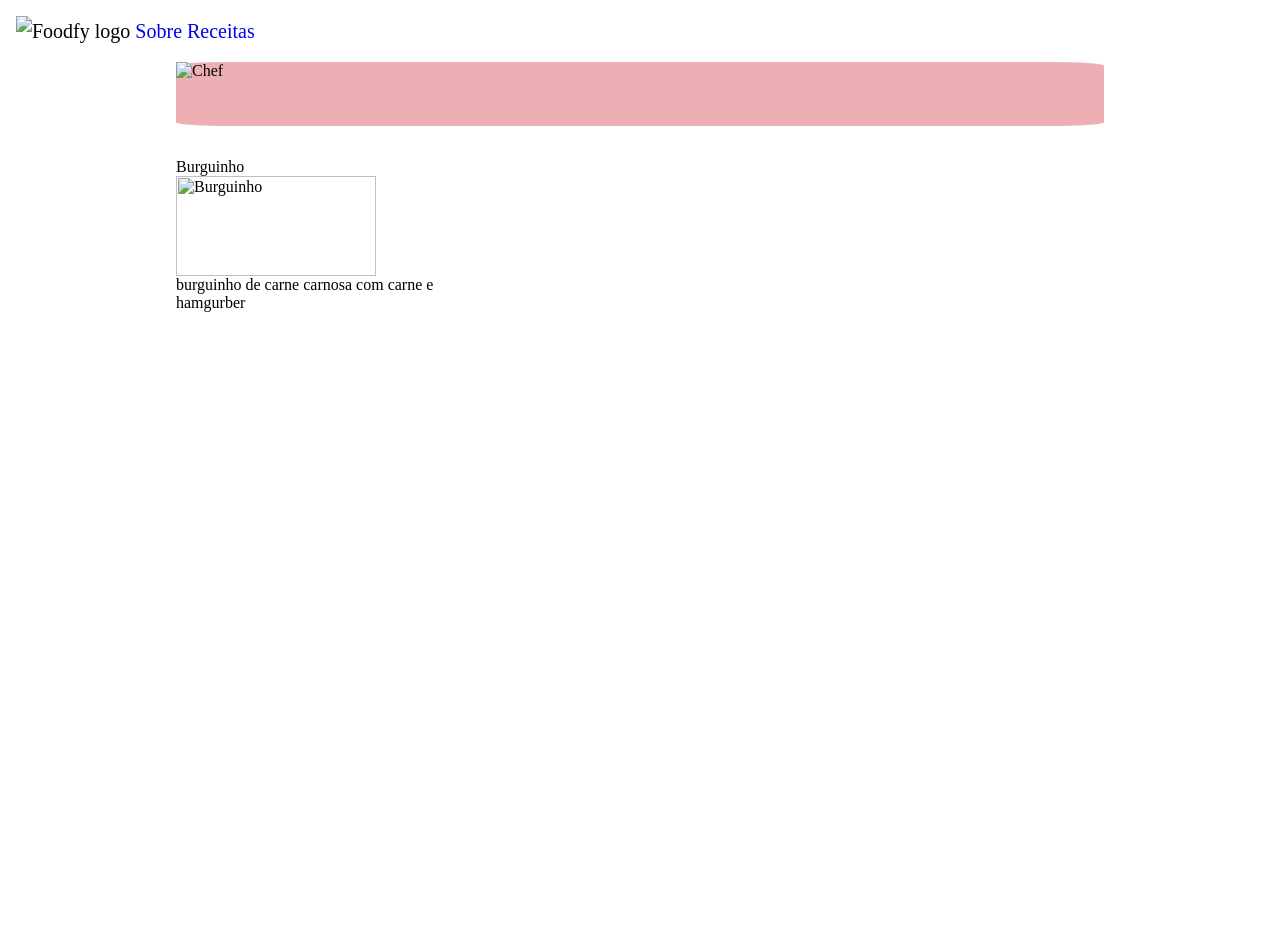
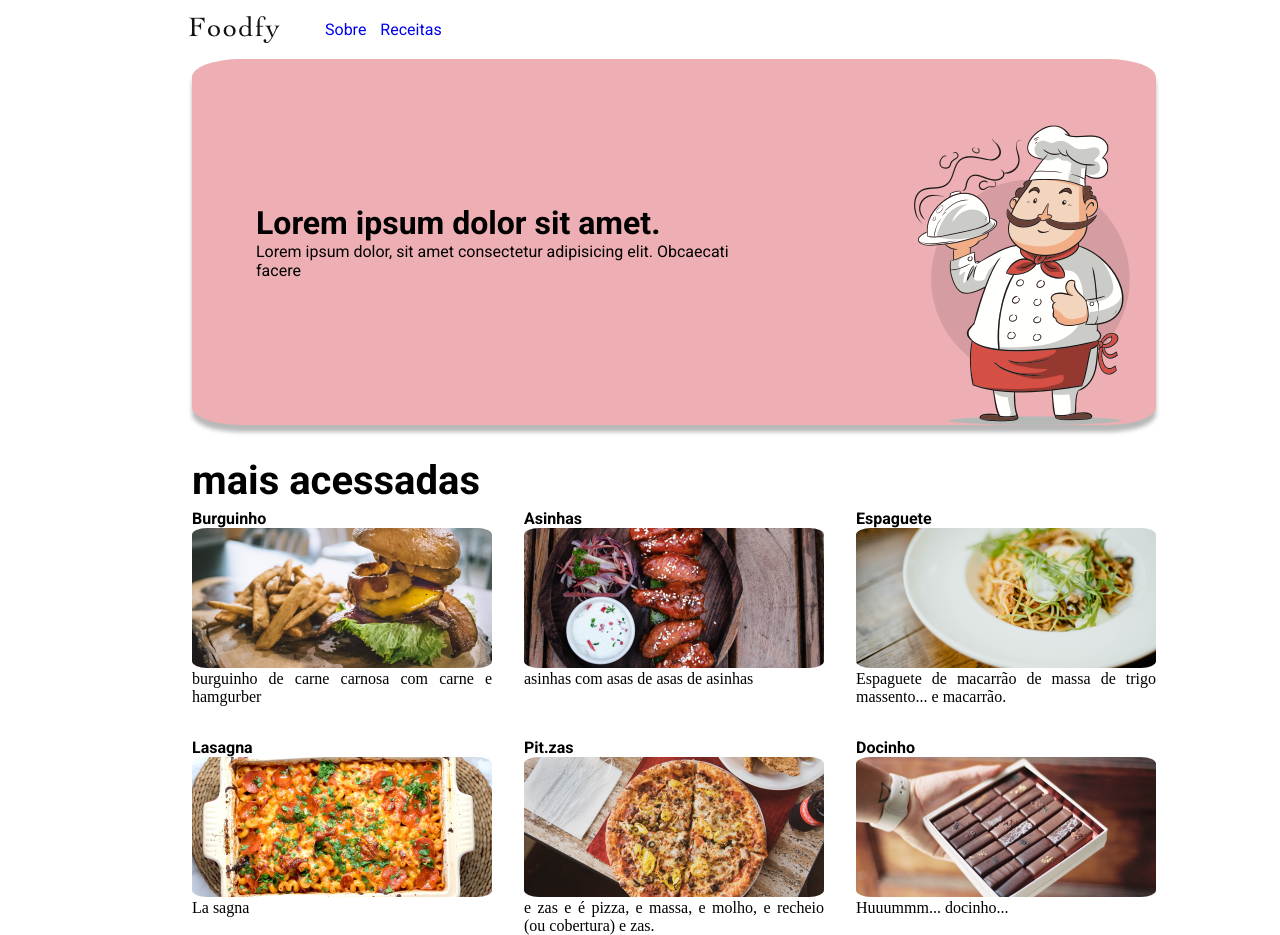
Before and after one commit to Carlos-kaspa/Foodfy, a plain HTML site: page index.html in a window 1280 px wide. Before the commit the page ends 800 px from the top, so only its background shows below. Drawn offline with Linux system fonts and the light colour scheme.

Commit message:
fix: CSS GRID / dev: Pag home e sobre

```diff
--- a/index.html
+++ b/index.html
@@ -1,41 +1,43 @@
 <html>
-
   <head>
-
-    <title> | Foodfy | </title>
-    <link rel="stylesheet" href="styles.css">
-
+    <title>| Foodfy |</title>
+    <link rel="stylesheet" href="styles.css" />
   </head>
 
   <header>
+    <div class="logo">
+      <a href="/index.html"><img src="/layouts/assets/logo.png" alt="Foodfy logo" /></a>
+    </div>
 
-        <div class="header">
-            <img src="/AulaJS/Projetos/Foodfy/layouts/assets/logo.png" alt="Foodfy logo">
-            <a href="/"> Sobre </a>
+    <div class="links">
+      <a href="/Sobre.html"> Sobre </a>
       <a href="/"> Receitas </a>
     </div>
-
   </header>
 
   <div class="wrapper">
-
     <div id="banner">
-            <img src="/AulaJS/Projetos/Foodfy/layouts/assets/chef.png" alt="Chef">
+      <div id="bannerText">
+        <h1>Lorem ipsum dolor sit amet.</h1>
+        <p>
+          Lorem ipsum dolor, sit amet consectetur adipisicing elit. Obcaecati
+          facere
+        </p>
       </div>
 
+      <div id="bannerImg">
+        <img src="/layouts/assets/chef.png" alt="Chef" />
+      </div>
+    </div>
 
+    <div id="message">mais acessadas</div>
 
     <div class="topCards">
-
-
-
       <div class="card">
         <div id="cardTitle">Burguinho</div>
 
         <div id="cardImg">
-
-                    <img src="/AulaJS/Projetos/Foodfy/layouts/assets/burger.png" alt="Burguinho">
-
+          <img src="/layouts/assets/burger.png" alt="Burguinho" />
         </div>
 
         <div id="cardInfo">
@@ -43,9 +45,65 @@
         </div>
       </div>
 
+      <div class="card">
+        <div id="cardTitle">Asinhas</div>
+
+        <div id="cardImg">
+          <img src="/layouts/assets/asinhas.png" alt="Asinhas" />
         </div>
 
+        <div id="cardInfo">
+          asinhas com asas de asas de asinhas
+        </div>
       </div>
 
+      <div class="card">
+        <div id="cardTitle">Espaguete</div>
 
+        <div id="cardImg">
+          <img src="/layouts/assets/espaguete.png" alt="Espaguete" />
+        </div>
+
+        <div id="cardInfo">
+          Espaguete de macarrão de massa de trigo massento... e macarrão.
+        </div>
+      </div>
+
+      <div class="card">
+        <div id="cardTitle">Lasagna</div>
+
+        <div id="cardImg">
+          <img src="/layouts/assets/lasanha.png" alt="Lasanha" />
+        </div>
+
+        <div id="cardInfo">
+          La sagna
+        </div>
+      </div>
+
+      <div class="card">
+        <div id="cardTitle">Pit.zas</div>
+
+        <div id="cardImg">
+          <img src="/layouts/assets/pizza.png" alt="Pizza" />
+        </div>
+
+        <div id="cardInfo">
+          e zas e é pizza, e massa, e molho, e recheio (ou cobertura) e zas.
+        </div>
+      </div>
+
+      <div class="card">
+        <div id="cardTitle">Docinho</div>
+
+        <div id="cardImg">
+          <img src="/layouts/assets/doce.png" alt="Docinho" />
+        </div>
+
+        <div id="cardInfo">
+          Huuummm... docinho...
+        </div>
+      </div>
+    </div>
+  </div>
 </html>
--- a/styles.css
+++ b/styles.css
@@ -1,3 +1,11 @@
+
+
+/* ===== ASSETS IMPORT ===== */
+@import url('https://fonts.googleapis.com/css2?family=Roboto:wght@400;700&display=swap');
+
+
+
+/* ==== PAGE CSS RESET ===== */
 * {
 
     padding: 0;
@@ -5,58 +13,182 @@
     text-decoration: none;
 }
 
-header {
+/*===== CSS ===== */
 
-    margin: 1em;
+/*INDEX.HTML */
 
+
+:root{
+
+    --font: 'Roboto';
+    --title: bold;
+    --regularText: 400;
 
 }
 
-.header {
+header {
 
-    font-size: 20px;
-    line-height: 30px;
-    align-content: center;
-
+    margin: 0 auto;
+    display: grid;
+    grid-template-columns: 1fr 3fr;
+    align-items: center;
 
 }
 
+
+.logo {
+
+    grid-column: 1/2;
+    padding: 1em;
+    margin: auto 0 auto 13.5vw;
+
+}
+
+
+.links {
+
+    line-height: 28px;
+    font-family: var(--font);
+    font-size: 16px;
+    word-spacing: 10px;
+    margin-left:5px;
+
+}
 
 
 .wrapper {
 
     margin: 0 auto;
     display: grid;
-    grid-template-columns: 1fr 2fr 2fr 2fr 1fr;
-    grid-gap: 2em;
+    grid-template-columns:1fr 1fr 1fr;
+    grid-column-gap: 2em;
+    width: 70%;
 
 }
 
-.wrapper > div:nth-child(odd) {
-
-    background: #444;
-}
 
 #banner {
 
     background: #eeafb4;
-    grid-column: 2/5;
-    grid-row: 1/4;
-    grid-template-columns:;
-    border-radius: 6%;
+    grid-column: 1/2;
+    grid-row: 1/3;
+    border-radius: 5%;
+    height: 366px;
+    margin-bottom: 2em;
+    display: grid;
+    grid-template-columns: 2fr 1fr;
+    filter: drop-shadow(0 2mm 2px rgba(131, 131, 131, 0.575));
+
+}
+
+
+#bannerText {
+
+    margin: auto 5vw auto;
+    font-family: var(--font);
+}
+
+
+#bannerImg {
+
+    height: 300px;
+    width: 216px;
+    grid-column: 2/3;
+    margin-right: 2vw;
+    margin-top: auto;
+    margin-left:auto;
+    grid-column-gap: 2vw;
+
+}
+
+
+#message {
+
+    grid-row-gap: 1px;
+    grid-column: 1/3;
+    grid-row: 3/4;
+    font-size: 5vh;
+    font-family: var(--font);
+    font-weight: var(--title);
+    margin-bottom: 5px;
+
 }
 
 
 .topCards {
 
-    grid-row: 4/7;
-    grid-column: 2/3;
+    display: grid;
+    grid-template-columns: 1fr 1fr 1fr;
+    grid-row: 5;
+    grid-columns: 1/3;
 
+    /* SPACING CONFIG */
+
+    grid-row-gap: 2em;
+    grid-column-gap: 2em;
+
+
+
+}
+
+#cardTitle {
+
+    font-family: var(--font);
+    font-weight: var(--title);
 }
 
 
 #cardImg img{
 
-  height: 100px;
-  width: 200px;
+  display:block;
+  max-height: auto;
+  max-width: 300px;
+  border-radius: 5%;
+
 }
+
+#cardInfo {
+
+    margin-top: 2px;
+    text-align: justify;
+}
+
+.card:hover {
+
+    cursor: pointer;
+    filter: opacity(90%);
+    filter: brightness(110%)
+}
+
+/* SOBRE.HTML */
+#sobre, #como, #receitas {
+
+    font-family: var(--font);
+
+}
+
+
+#sobre {
+
+    grid-column: 1/4;
+    padding: 2em;
+    margin-bottom: 2em;
+
+
+}
+
+#como {
+
+    grid-column: 1/4;
+    padding: 2em;
+    margin-bottom: 2em;
+
+}
+
+#receitas {
+    grid-column: 1/4;
+    padding: 2em;
+    margin-bottom: 2em;
+}
+
+/* MODAL SETUP */
```
Also changed, not shown: Sobre.html (added, +57 -0 lines). Lines whose indentation alone changed are shown as unchanged.
